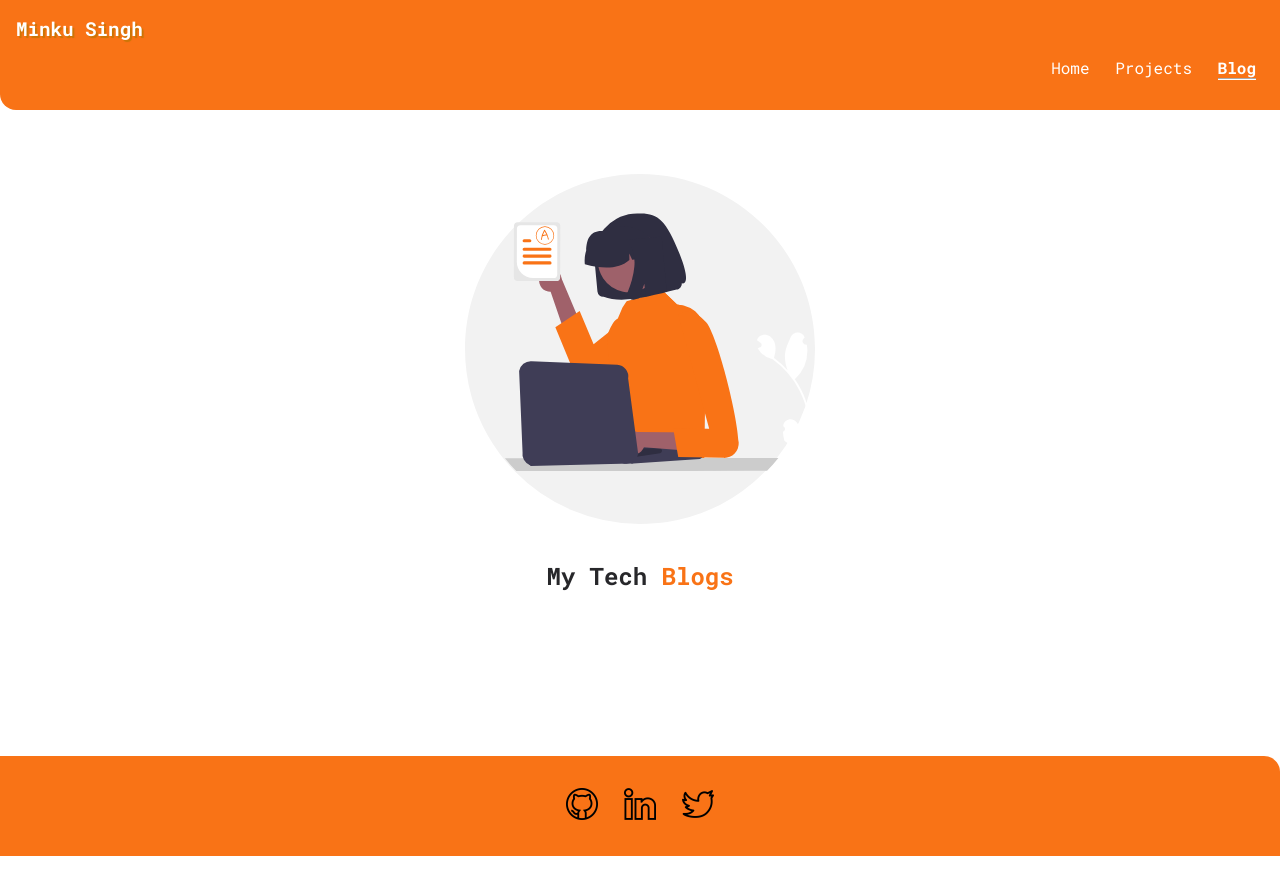
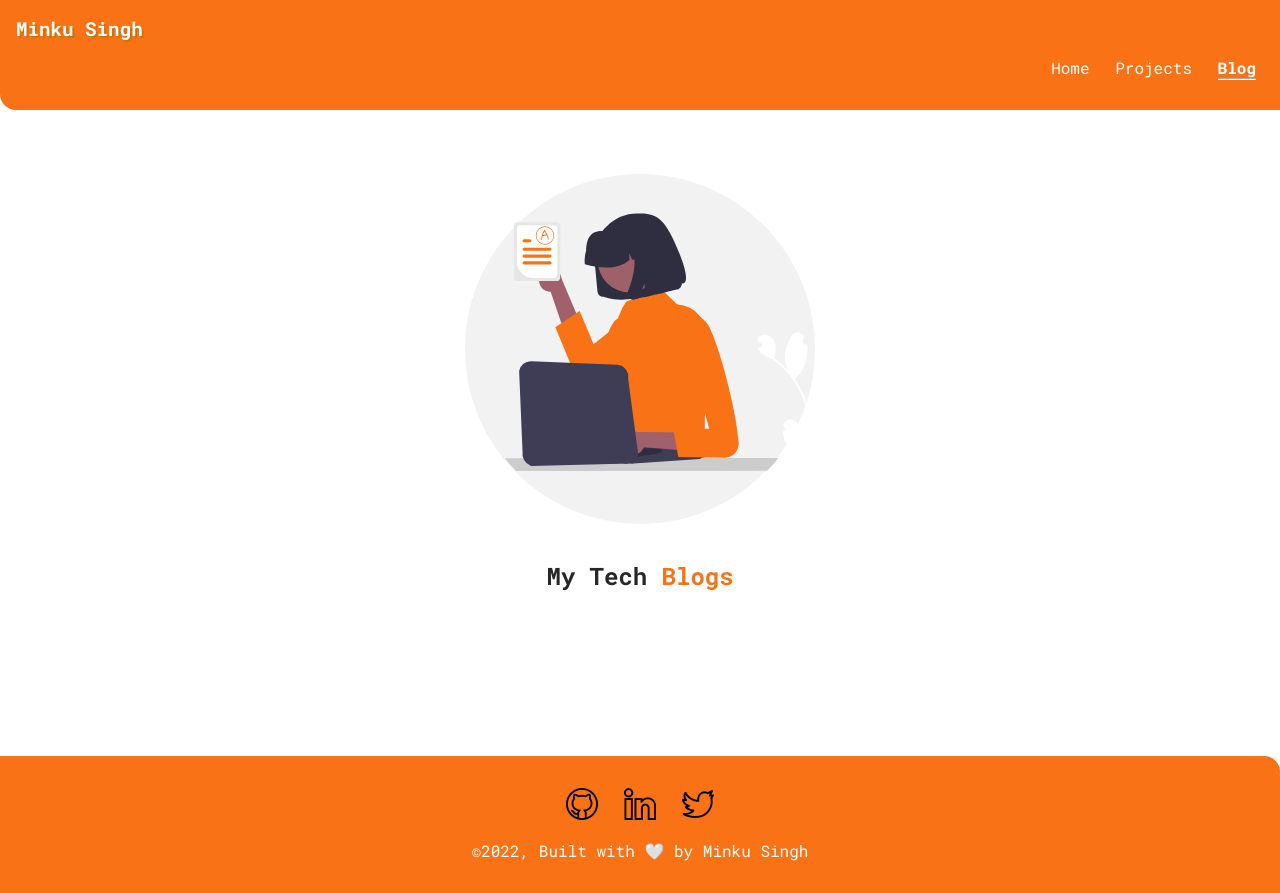
Before and after one commit to minku-singh/personal-website-component-library, a plain HTML site: page blog.html in a window 1280 px wide. Before the commit the page ends 856 px from the top, so only its background shows below. Drawn offline with Linux system fonts and the light colour scheme.

Commit message:
all footers

```diff
--- a/blog.html
+++ b/blog.html
@@ -39,6 +39,7 @@
             <li class="list-item-inline"><a title="LinkedIn" class="link" href="https://www.linkedin.com/in/minku-singh/"><img img title="LinkedIn" class="footer-img" src="./images/linkedin.png" alt="linkedin"></a></li>
             <li class="list-item-inline"><a title="Twitter" class="link" href="https://twitter.com/minku_singhh"><img img title="Twitter" class="footer-img" src="./images/twitter.png" alt="twitter"></a></li>
         </ul>
+        <p class="footer-p">&copy;2022, Built with 🤍 by Minku Singh</p>
     </footer>
 </body>
 </html>
```
Also changed, not shown: projects.html (+1 -0 lines).
